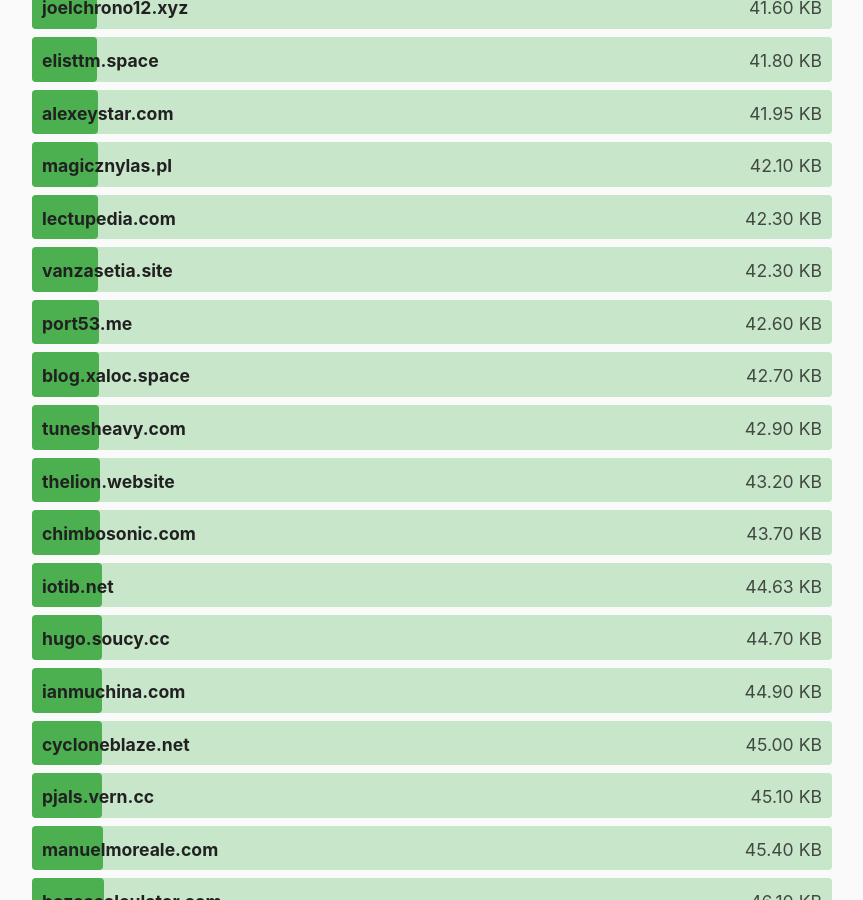
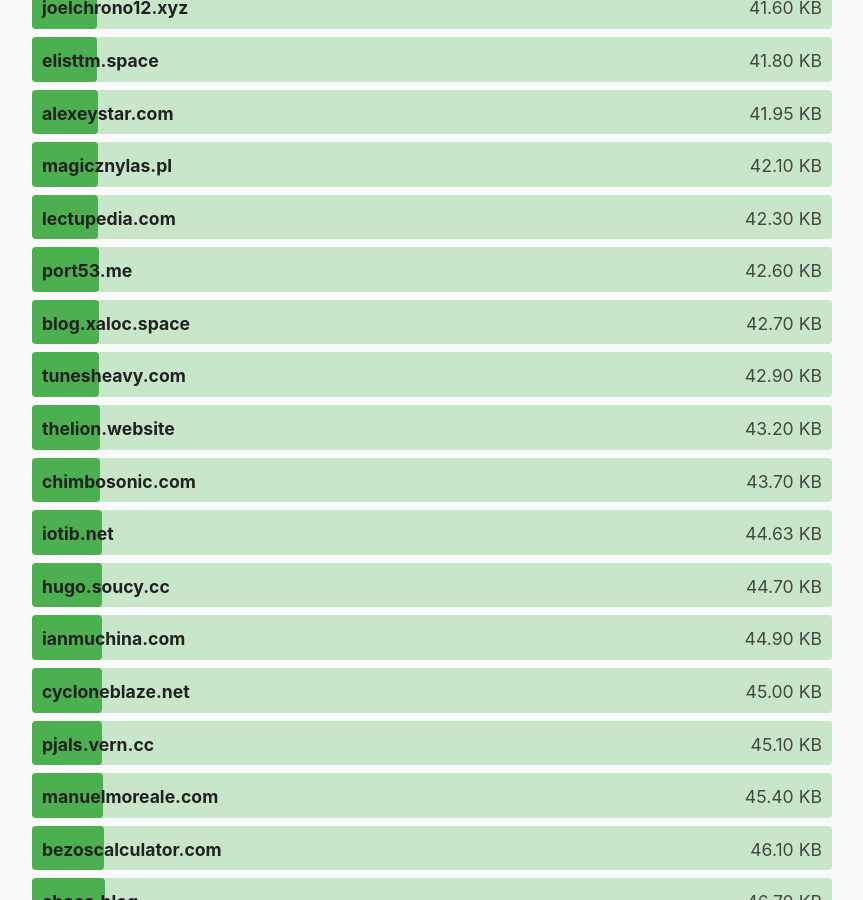
Before and after one commit to kevquirk/512kb.club, a Jekyll site: the page built from index.md, in a window 1280 px wide and 900 px high, scrolled down 15681 px. Shown: the whole window, without its empty margins (208-1071 px from the left). Built offline with Jekyll 4.4.1, drawn with Linux system fonts in a browser that asks for light colours.

Commit message:
Remove vanzasetia.site

```diff
--- a/_data/sites.yml
+++ b/_data/sites.yml
@@ -3503,11 +3503,6 @@
   size: 51.2
   last_checked: 2022-09-12
 
-- domain: vanzasetia.site
-  url: https://vanzasetia.site/
-  size: 42.3
-  last_checked: 2023-03-26
-
 - domain: varchar.neocities.org
   url: https://varchar.neocities.org/
   size: 55.5
```
